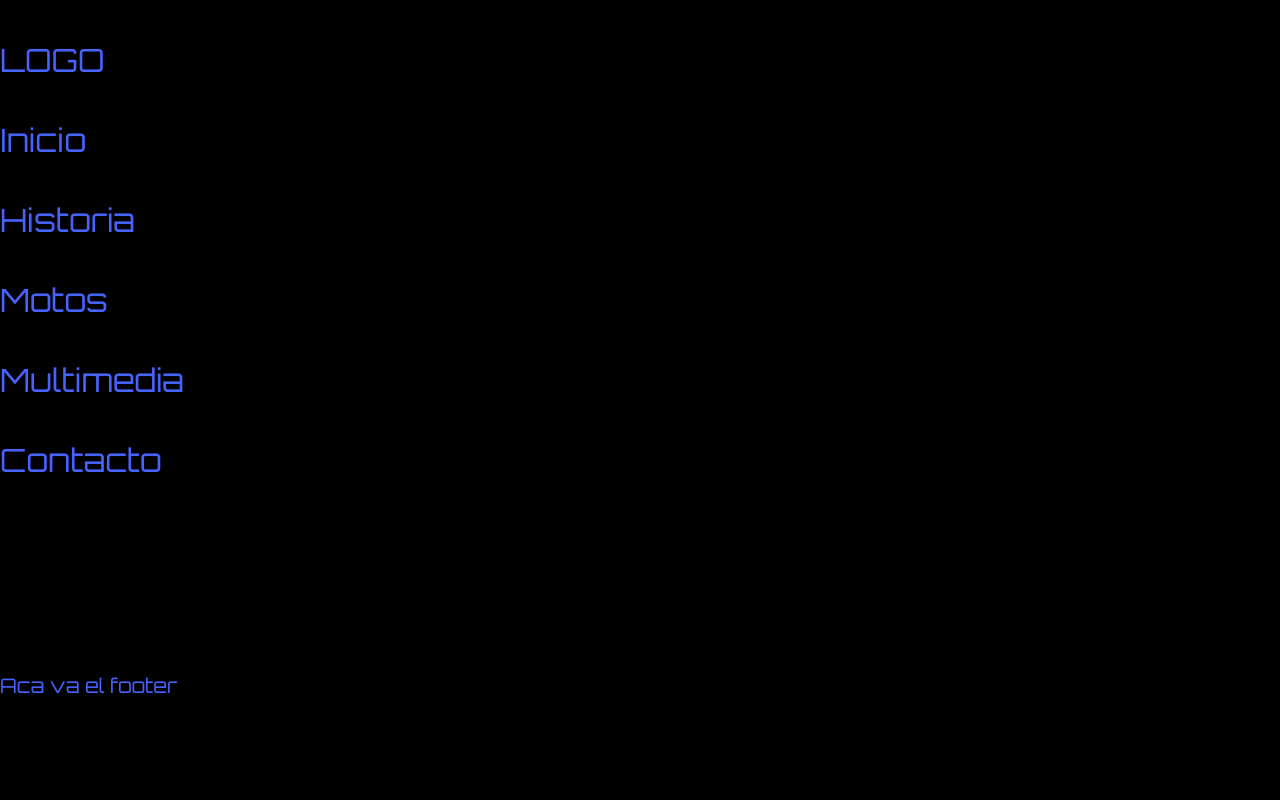
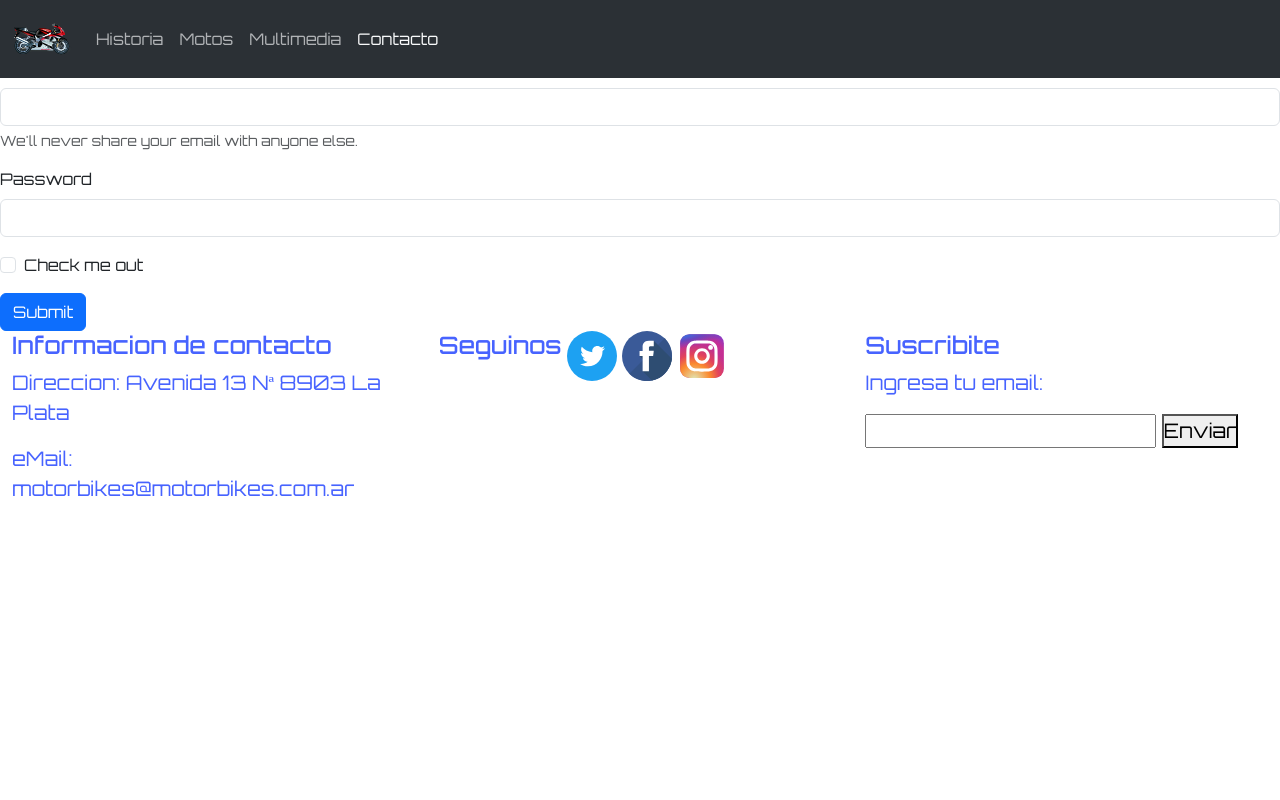
Before and after one commit to garufa7x/proyecto_motorbikes, a plain HTML site: page pages/contacto.html in a window 1280 px wide. Drawn offline with Linux system fonts and the light colour scheme.

Commit message:
bootstrap a paginas

```diff
--- a/css/style.css
+++ b/css/style.css
@@ -226,22 +226,26 @@
 }*/
 
 /*Motos*/
-.contenedorMotos {
-    padding: 20px;
-    display: flex;
+.cuerpoMotos{
+    font-family: "Orbitron";
 }
 
-.tiposDeMotos {
-    border: 1px solid white;
-    width: 300px;
-    height: 300px;
-    padding: 10px;
-    color: white;
+.contenedorMotos {
+
+}
+
+
+
+.cuerpoMultimedia{
     font-family: "Orbitron";
-    text-align: center;
 }
 
 /*Contacto*/
+
+.cuerpoContacto{
+    font-family: "Orbitron";
+}
+
 #formulario {
     color: white;
     border: 1px solid white;
--- a/pages/contacto.html
+++ b/pages/contacto.html
@@ -6,73 +6,87 @@
     <meta http-equiv="X-UA-Compatible" content="IE=edge">
     <meta name="viewport" content="width=device-width, initial-scale=1.0">
     <link rel="shortcut icon" href="../images/motoFavi.jpg" type="image/x-icon">
+    <link rel="stylesheet" href="../css/bootstrap.min.css">
     <link rel="stylesheet" href="../css/style.css">
     <title>¡Motorbikes!</title>
 </head>
 
-<body class="cuerpo">
-    <div class="nav">
-        <ul>
-            <a id="logo" href="../index.html">
-                <li>LOGO</li>
-            </a>
-            <a href="../index.html">
-                <li>Inicio</li>
-            </a>
-            <a href="./historia.html">
-                <li>Historia</li>
-            </a>
-            <a href="./motos.html">
-                <li>Motos</li>
-            </a>
-            <a href="./multimedia.html">
-                <li>Multimedia</li>
-            </a>
-            <a href="./contacto.html">
-                <li>Contacto</li>
-            </a>
-        </ul>
-    </div>
+<body class="cuerpoContacto">
+    <body class="cuerpoMultimedia">
+        <nav class="navbar fixed-top navbar-expand-lg bg-body-tertiary bg-dark" data-bs-theme="dark">
+            <div class="container-fluid">
+                <a class="navbar-brand" href="../index.html"><img src="../images/motorcycle-svgrepo-com.svg" alt="logo"
+                        width="60" height="60"></a>
+                <button class="navbar-toggler" type="button" data-bs-toggle="collapse" data-bs-target="#navbarNavAltMarkup"
+                    aria-controls="navbarNavAltMarkup" aria-expanded="false" aria-label="Toggle navigation">
+                    <span class="navbar-toggler-icon"></span>
+                </button>
+                <div class="collapse navbar-collapse" id="navbarNavAltMarkup">
+                    <div class="navbar-nav">
+                        <a class="nav-link" href="../pages/historia.html">Historia</a>
+                        <a class="nav-link" href="../pages/motos.html">Motos</a>
+                        <a class="nav-link" href="../pages/multimedia.html">Multimedia</a>
+                        <a class="nav-link active" aria-current="page" href="#">Contacto</a>
+                    </div>
+                </div>
+            </div>
+        </nav>
     <div class="contenedorH1">
         <h1 class="tituloH1">Contacto</h1>
     </div>
-    <form id="formulario">
 
-        <div class="textoForm">
+    <form>
+        <div class="mb-3">
+          <label for="exampleInputEmail1" class="form-label">Email address</label>
+          <input type="email" class="form-control" id="exampleInputEmail1" aria-describedby="emailHelp">
+          <div id="emailHelp" class="form-text">We'll never share your email with anyone else.</div>
+        </div>
+        <div class="mb-3">
+          <label for="exampleInputPassword1" class="form-label">Password</label>
+          <input type="password" class="form-control" id="exampleInputPassword1">
+        </div>
+        <div class="mb-3 form-check">
+          <input type="checkbox" class="form-check-input" id="exampleCheck1">
+          <label class="form-check-label" for="exampleCheck1">Check me out</label>
+        </div>
+        <button type="submit" class="btn btn-primary">Submit</button>
+      </form>
 
-            <label for="nombre">Nombre:</label>
-            <input type="text" name="Nombre" id="">
+
+
+    <footer class="footer">
+        <div class="container-fluid">
+            <div class="row">
+                <div class="col-lg-4 col-md-12">
+                    <div class="direccion">
+                        <h4>Informacion de contacto</h4>
+                        <p>Direccion: Avenida 13 Nª 8903 La Plata</p>
+                        <p>eMail: motorbikes@motorbikes.com.ar</p>
+                    </div>
+                </div>
+                <div class="col-lg-4 col-md-12">
+                    <div class="redes">
+                        <h4>Seguinos</h4>
+                        <img width="50" src="../images/twitter.svg" alt="Logo de Twitter">
+                        <img width="50" src="../images/facebook.svg" alt="Logo de Facebook">
+                        <img width="50" src="../images/instagram.svg" alt="Logo de Instagram">
+                    </div>
+                </div>
+
+                <div class="col-lg-4 col-md-12">
+                    <div class="suscripcion">
+                        <h4>Suscribite</h4>
+                        <p>Ingresa tu email:</p>
+                        <input type="text">
+                        <button type="submit">Enviar</button>
+                    </div>
+                </div>
+            </div>
         </div>
 
-        <div class="textoForm">
-            <label for="Apellido">Apellido:</label>
-            <input type="text" name="Apellido" id="">
         </div>
-
-        <div class="textoForm">
-            <label for="email">Email:</label>
-            <input type="email" name="Email" id="">
-        </div>
-
-        <div id="estado">
-            <label for="estado">Estado civil:</label>
-            <select name="estado">
-                <option value="Casado">Casado</option>
-                <option value="Soltero">Soltero</option>
-            </select>
-        </div>
-        <div id="terminos">
-            <label>Acepta términos y condiciones</label>
-            <input type="checkbox" name="acepta" value="1" />
-        </div>
-        <div id="textArea">
-            <textarea name="" id="" cols="30" rows="10">Comentarios</textarea>
-        </div>
-        <input type="submit" value="Enviar formulario" />
-        <input type="reset" value="Limpiar formulario" />
-
-    </form>
-    <footer class="footer">Aca va el footer</footer>
+    </footer>
+    <script src="../scripts/bootstrap.bundle.min.js"></script>
 </body>
 
 </html>
```
Also changed, not shown: index.html (+5 -5 lines), pages/historia.html (+4 -4 lines), pages/motos.html (+51 -11 lines), pages/multimedia.html (+53 -24 lines).
